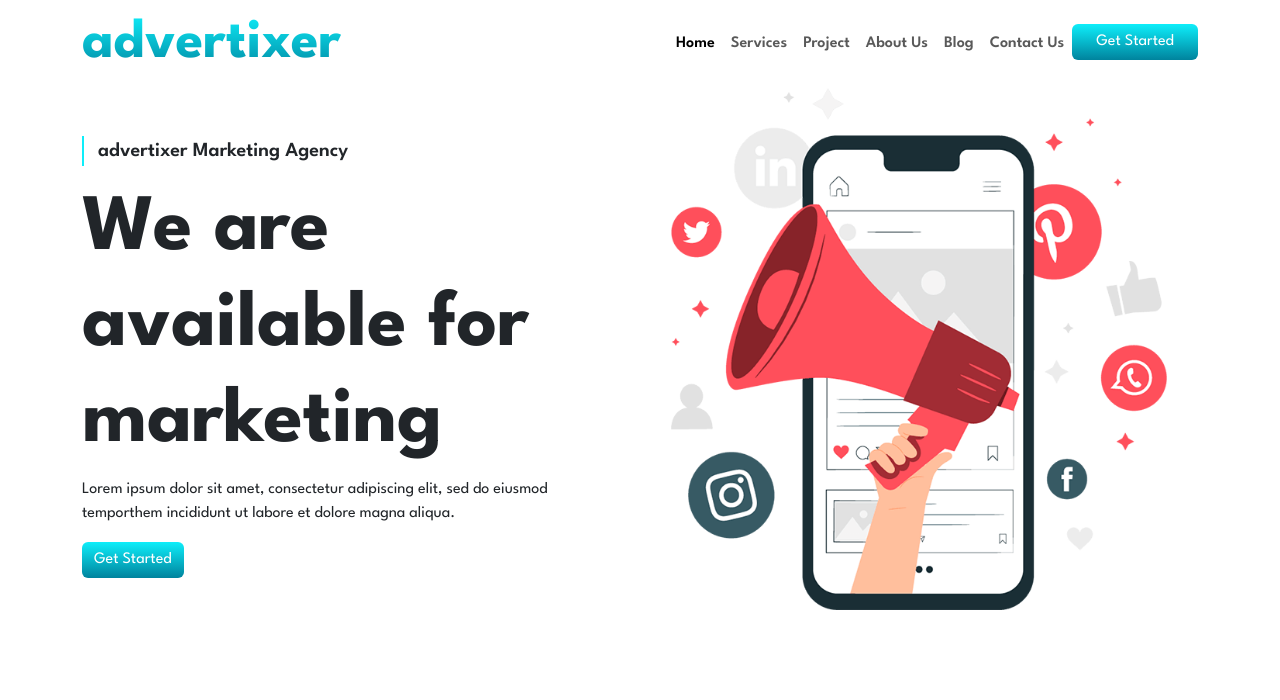
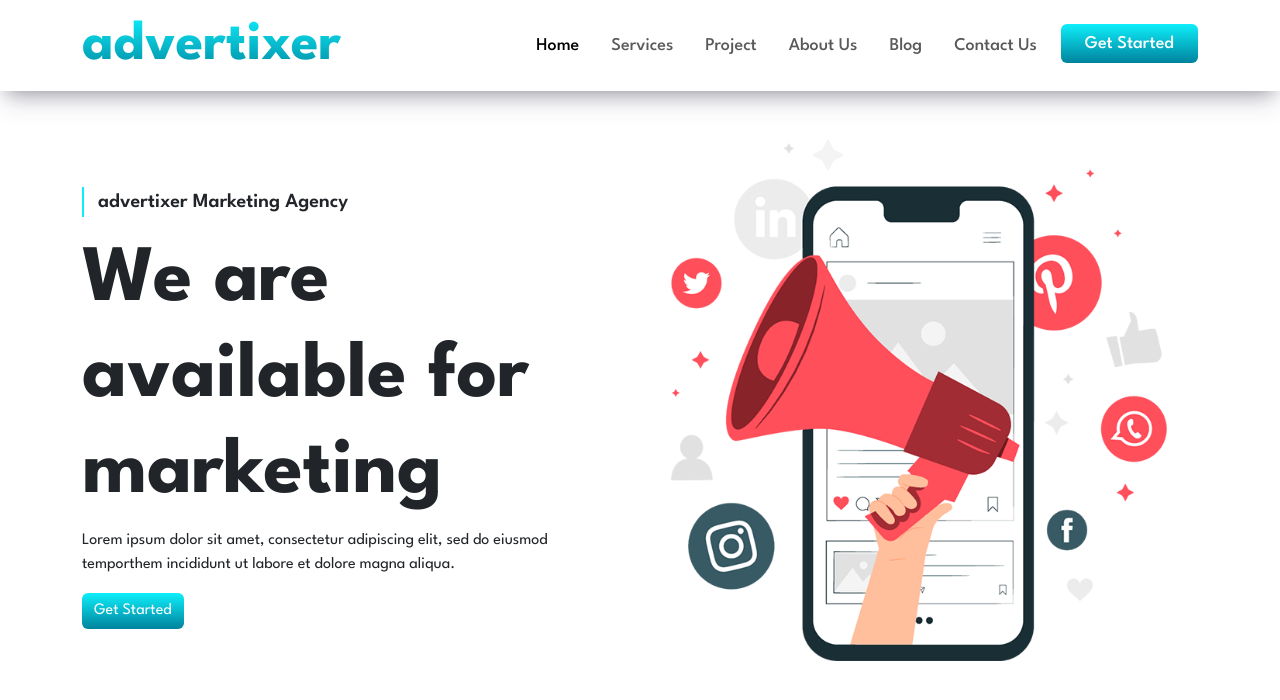
Before and after one commit to jk9512/advertixer, a plain HTML site: page index.html in a window 1280 px wide. Drawn offline with nearby package versions, Linux system fonts and the light colour scheme.

Commit message:
home-done

```diff
--- a/assets/css/style.css
+++ b/assets/css/style.css
@@ -25,6 +25,11 @@
   font-weight: 700;
   line-height: 1;
 }
+.headerTop {
+  box-shadow: rgba(50, 50, 93, 0.25) 0px 13px 27px -5px,
+    rgba(0, 0, 0, 0.3) 0px 8px 16px -8px;
+  background-color: white;
+}
 .hero-subtitle::before {
   content: "";
   position: absolute;
@@ -37,6 +42,30 @@
 .h1.hero-title {
   font-size: 5rem;
   line-height: 1.2;
+}
+.nav-item a {
+  font-size: 18px;
+  font-weight: 500;
+}
+body::-webkit-scrollbar-track {
+  -webkit-box-shadow: inset 0 0 6px rgba(0, 0, 0, 0.1);
+  border-radius: 10px;
+  background-color: #f5f5f5;
+}
+
+body::-webkit-scrollbar {
+  width: 5px;
+  background-color: #f5f5f5;
+}
+
+body::-webkit-scrollbar-thumb {
+  border-radius: 10px;
+  -webkit-box-shadow: inset 0 0 6px rgba(0, 0, 0, 0.1);
+  background: linear-gradient(
+    180deg,
+    rgba(14, 238, 250, 1) 0%,
+    rgba(0, 131, 157, 1) 100%
+  );
 }
 
 @media (max-width: 1399px) {
@@ -58,6 +87,9 @@
     font-size: 1.8rem;
     line-height: 1.2;
   }
+  .navbar-brand {
+    font-size: 24px !important;
+  }
 }
 @media (max-width: 575px) {
 }
--- a/index.html
+++ b/index.html
@@ -17,7 +17,7 @@
 </head>
 
 <body>
-    <header>
+    <header class="sticky-top headerTop">
         <nav class="navbar navbar-expand-lg">
             <div class="container">
                 <div class="">
@@ -30,24 +30,24 @@
                         <span class="navbar-toggler-icon"></span>
                     </button>
                     <div class="collapse navbar-collapse" id="navbarSupportedContent">
-                        <ul class="navbar-nav me-auto mb-lg-0">
+                        <ul class="navbar-nav me-auto mb-lg-0 gap-3">
                             <li class="nav-item">
-                                <a href="#home" class="nav-link active fw-semibold" data-nav-link="">Home</a>
+                                <a href="#home" class="nav-link active" data-nav-link="">Home</a>
                             </li>
                             <li class="nav-item">
-                                <a href="#service" class="nav-link fw-semibold" data-nav-link="">Services</a>
+                                <a href="#service" class="nav-link" data-nav-link="">Services</a>
                             </li>
                             <li class="nav-item">
-                                <a href="#project" class="nav-link fw-semibold" data-nav-link="">Project</a>
+                                <a href="#project" class="nav-link" data-nav-link="">Project</a>
                             </li>
                             <li class="nav-item">
-                                <a href="#about" class="nav-link fw-semibold" data-nav-link="">About Us</a>
+                                <a href="#about" class="nav-link" data-nav-link="">About Us</a>
                             </li>
                             <li class="nav-item">
-                                <a href="#blog" class="nav-link fw-semibold" data-nav-link="">Blog</a>
+                                <a href="#blog" class="nav-link" data-nav-link="">Blog</a>
                             </li>
                             <li class="nav-item">
-                                <a href="#contact" class="nav-link fw-semibold" data-nav-link="">Contact Us</a>
+                                <a href="#contact" class="nav-link" data-nav-link="">Contact Us</a>
                             </li>
                             <li class="nav-item">
                                 <a href="#" class="btn btn-primary px-4">Get Started</a>
@@ -59,10 +59,10 @@
         </nav>
     </header>
 
-    <section class="homePage">
-        <div class="container d-flex flex-wrap align-items-center">
+    <section class="homePage" id="home">
+        <div class="container d-flex flex-wrap align-items-center py-md-5 py-3">
 
-            <div class="hero-content col-md-6 col-12 pe-md-4 pe-0">
+            <div class="hero-content col-md-6 col-12 pe-md-4 pe-0 order-md-0 order-1 mt-md-0 mt-3">
 
                 <p class="hero-subtitle position-relative ps-3 fw-semibold fs-5">advertixer Marketing Agency</p>
 
@@ -79,7 +79,7 @@
 
             </div>
 
-            <figure class="hero-banner col-md-6 col-12">
+            <figure class="hero-banner col-md-6 col-12 order-md1 order-0">
                 <img src="./assets/images/hero-banner.png" width="720" height="673" alt="hero banner" class="img-fluid">
             </figure>
 
```
